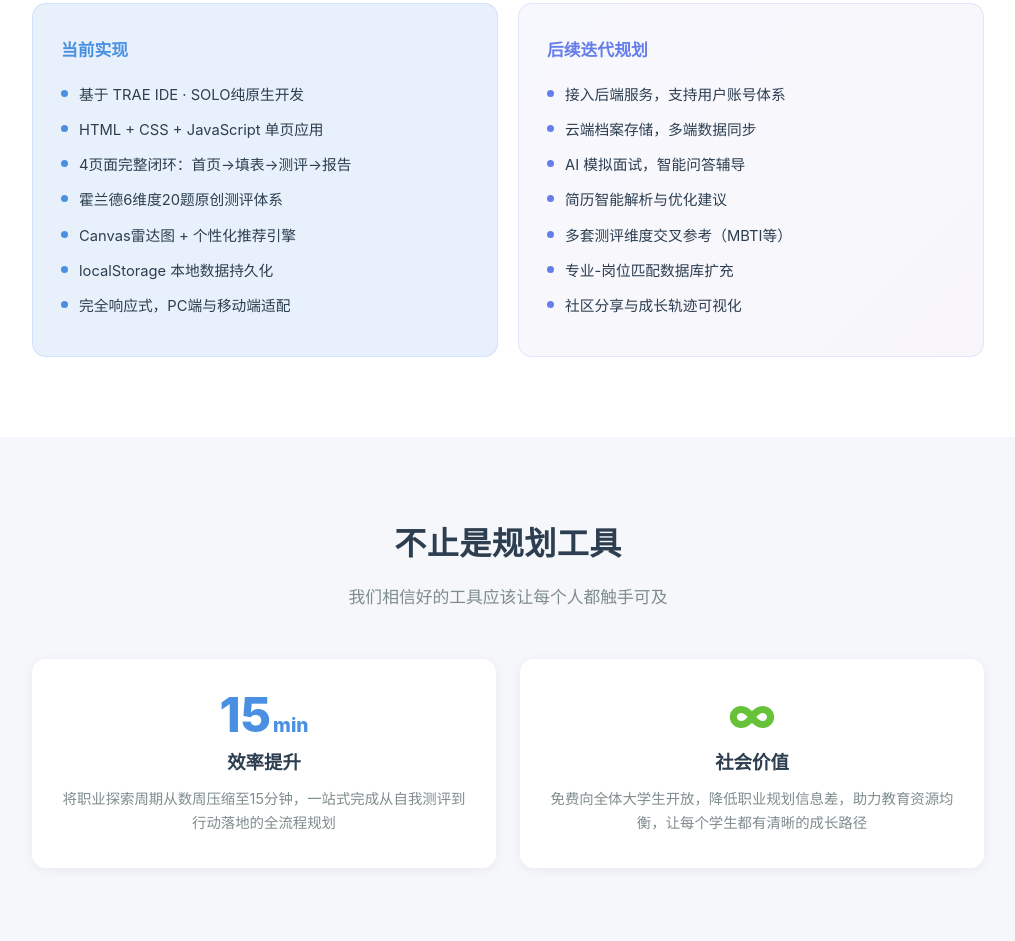
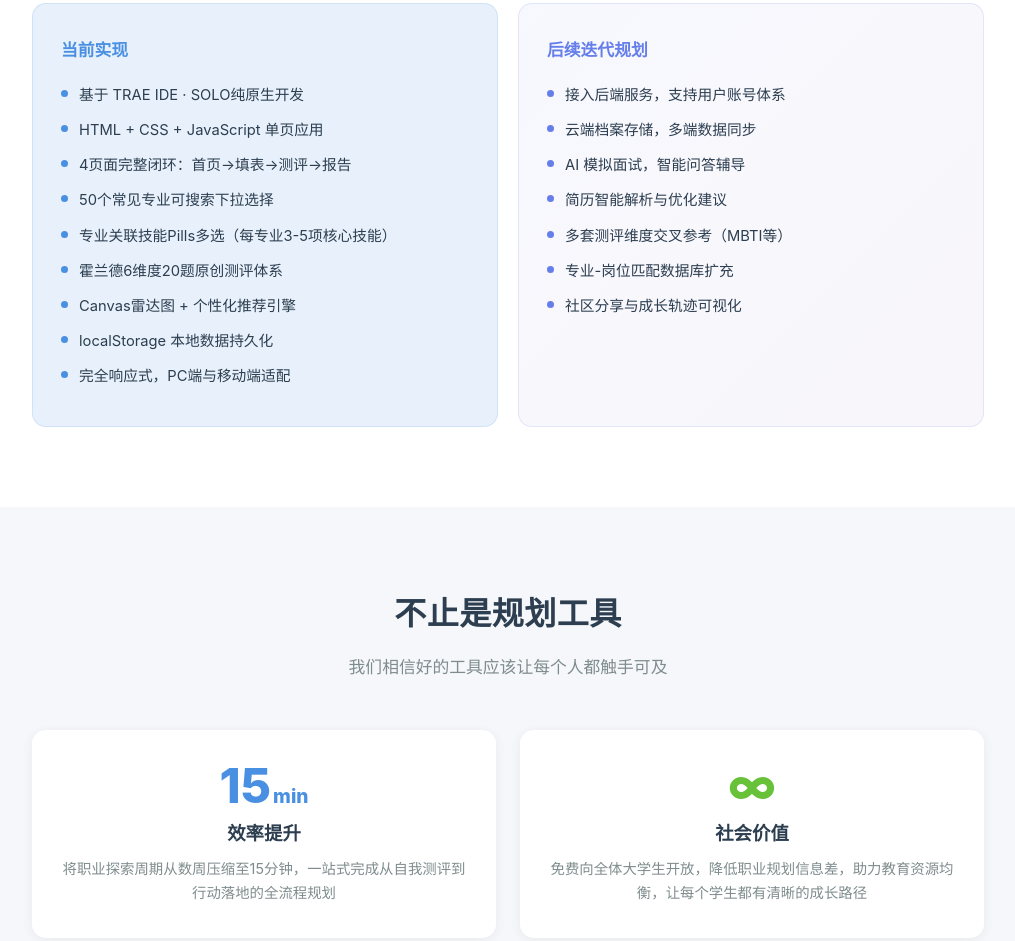
Before and after one commit to prodigy-crazy/career-assistant, a plain HTML site: page showcase.html in a window 1280 px wide. Shown: the part 3035-3976 px from the top of the page, without its empty margins (132-1147 px from the left). Drawn offline with Linux system fonts and the light colour scheme.

Commit message:
同步showcase.html - 新增专业下拉和技能Pills功能说明

```diff
--- a/showcase.html
+++ b/showcase.html
@@ -793,6 +793,8 @@ body {
           <li>基于 TRAE IDE · SOLO纯原生开发</li>
           <li>HTML + CSS + JavaScript 单页应用</li>
           <li>4页面完整闭环：首页→填表→测评→报告</li>
+          <li>50个常见专业可搜索下拉选择</li>
+          <li>专业关联技能Pills多选（每专业3-5项核心技能）</li>
           <li>霍兰德6维度20题原创测评体系</li>
           <li>Canvas雷达图 + 个性化推荐引擎</li>
           <li>localStorage 本地数据持久化</li>
```
